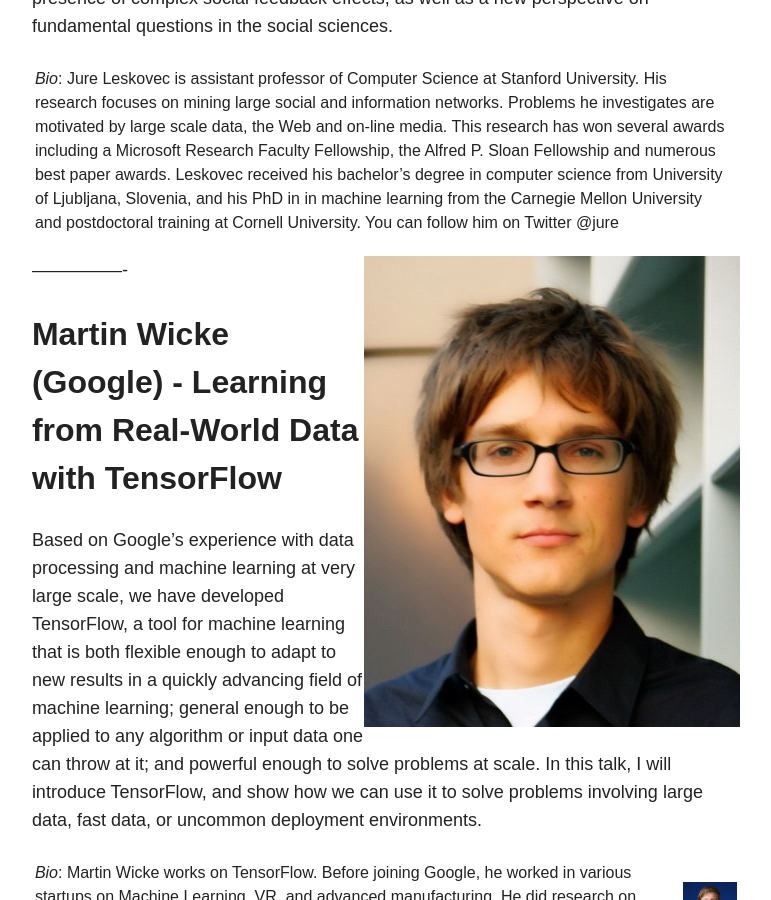
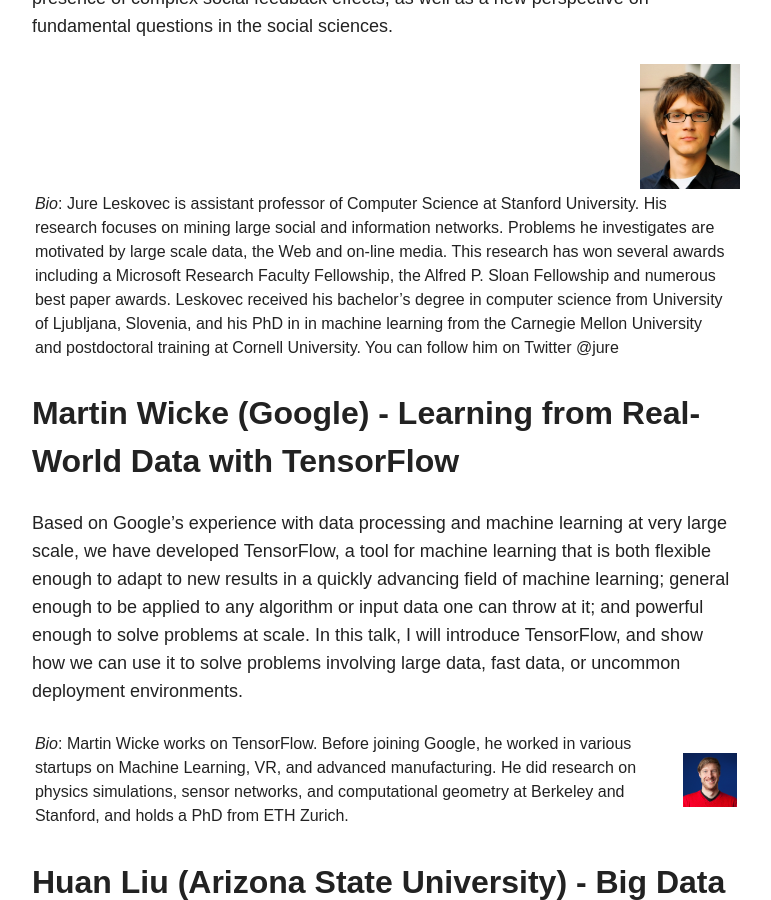
Before and after one commit to bigmine/bigmine17, a Jekyll site: the page built from keynotes.md, in a window 1280 px wide and 900 px high, scrolled down 1057 px. Shown: the whole window, without its empty margins (254-1025 px from the left). Built offline with Jekyll 4.4.1, drawn with Linux system fonts in a browser that asks for light colours; nearby versions of some CDN libraries.

Commit message:
fix img sizing

```diff
--- a/keynotes.md
+++ b/keynotes.md
@@ -9,9 +9,9 @@
 
 The Internet and the Web fundamentally changed how we live our daily lives as well as broadened the scope of computer science. Today the Web is a `sensor' that captures the pulse of humanity and allows us to observe phenomena that were once essentially invisible to us. These phenomena include the social interactions and collective behavior of hundreds of millions of people, recorded at unprecedented levels of scale and resolution. Analyzing this data offers novel algorithmic as well as computational challenges. Moreover, it offers new insights into the design of information systems in the presence of complex social feedback effects, as well as a new perspective on fundamental questions in the social sciences.
 
+<img style="float: right;" src="images/JureLeskovec.jpg" width="100">
+
 | *Bio*: Jure Leskovec is assistant professor of Computer Science at Stanford University. His research focuses on mining large social and information networks. Problems he investigates are motivated by large scale data, the Web and on-line media. This research has won several awards including a Microsoft Research Faculty Fellowship, the Alfred P. Sloan Fellowship and numerous best paper awards. Leskovec received his bachelor's degree in computer science from University of Ljubljana, Slovenia, and his PhD in in machine learning from the Carnegie Mellon University and postdoctoral training at Cornell University. You can follow him on Twitter @jure |  |
-
-<img style="float: right;" src="images/JureLeskovec.jpg"> ----------------
 
 <!-- <img src="" alt="Jure Leskovec"/>  -->
 
```
